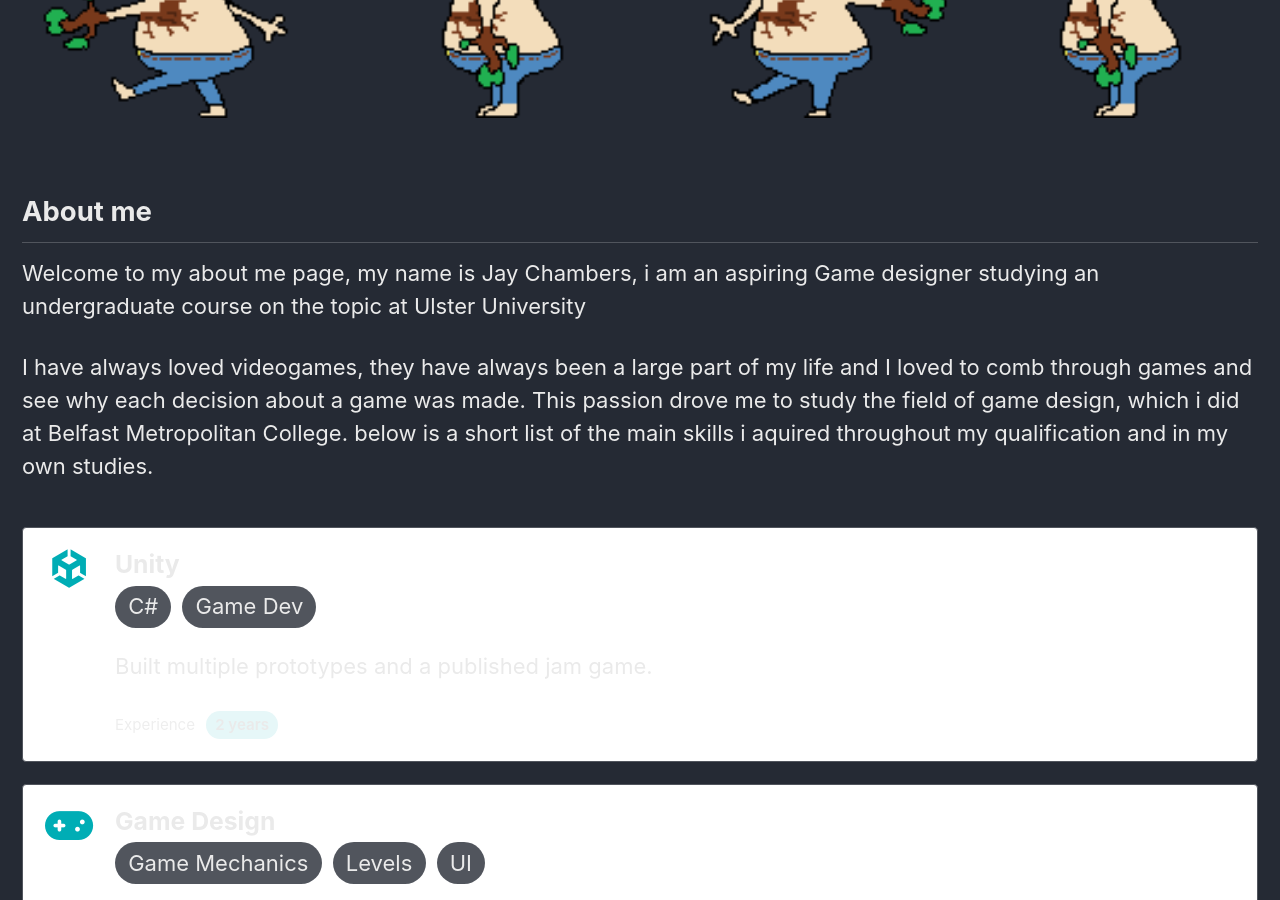
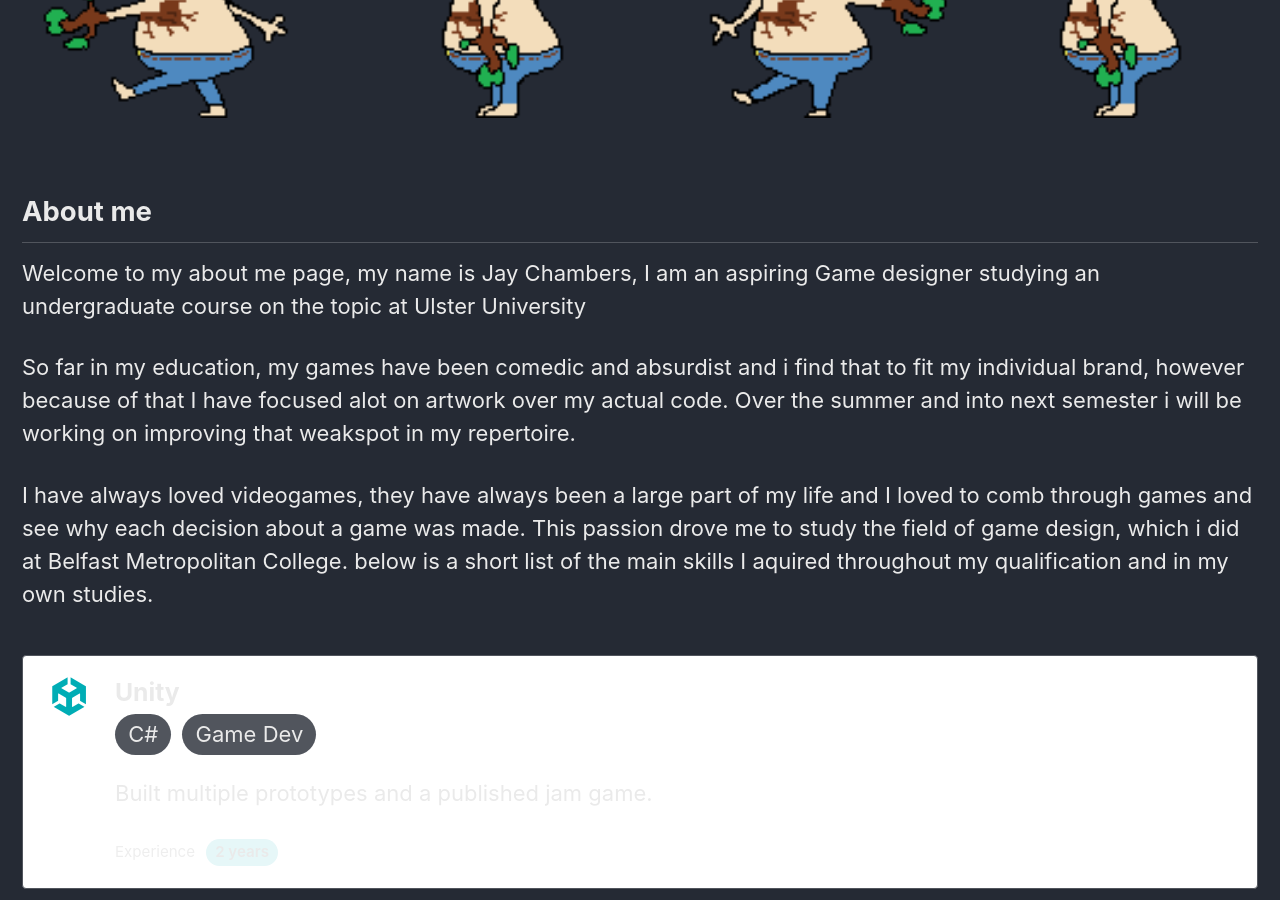
Before and after one commit to The-Funky-Pilot/The-Funky-Pilot.github.io, a Jekyll site: the page built from _pages/About-me.md, in a window 1280 px wide and 900 px high, scrolled down 324 px. Built offline with Jekyll 4.4.1, drawn with Linux system fonts in a browser that asks for light colours.

Commit message:
Update About-me.md

```diff
--- a/_pages/About-me.md
+++ b/_pages/About-me.md
@@ -21,11 +21,15 @@ skills:
 </h2>
 
 <p>
-  Welcome to my about me page, my name is Jay Chambers, i am an aspiring Game designer studying an undergraduate course on the topic at Ulster University
+  Welcome to my about me page, my name is Jay Chambers, I am an aspiring Game designer studying an undergraduate course on the topic at Ulster University
 </p>
 
 <p>
-  I have always loved videogames, they have always been a large part of my life and I loved to comb through games and see why each decision about a game was made. This passion drove me to study the field of game design, which i did at Belfast Metropolitan College. below is a short list of the main skills i aquired throughout my qualification and in my own studies.
+  So far in my education, my games have been comedic and absurdist and i find that to fit my individual brand, however because of that I have focused alot on artwork over my actual code. Over the summer and into next semester i will be working on improving that weakspot in my repertoire.
+</p>
+
+<p>
+  I have always loved videogames, they have always been a large part of my life and I loved to comb through games and see why each decision about a game was made. This passion drove me to study the field of game design, which i did at Belfast Metropolitan College. below is a short list of the main skills I aquired throughout my qualification and in my own studies.
 </p>
 
 {% include skills skills=page.skills %}
```
